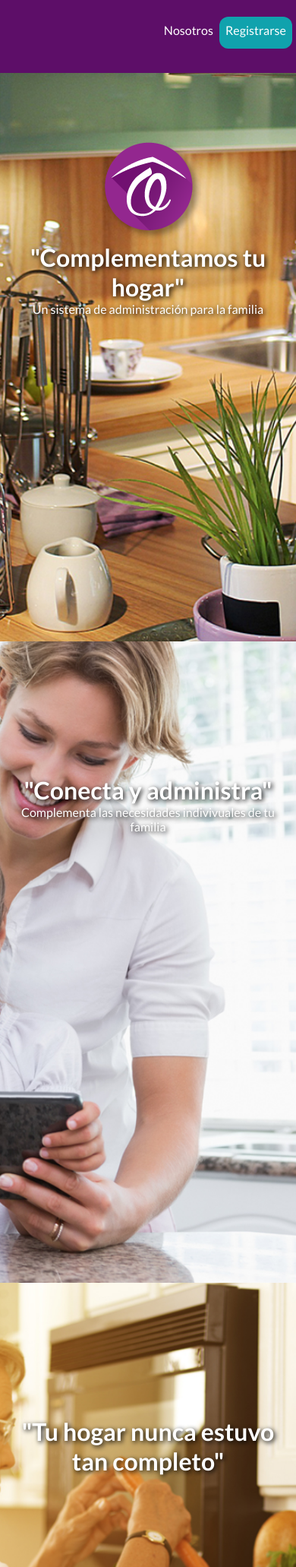
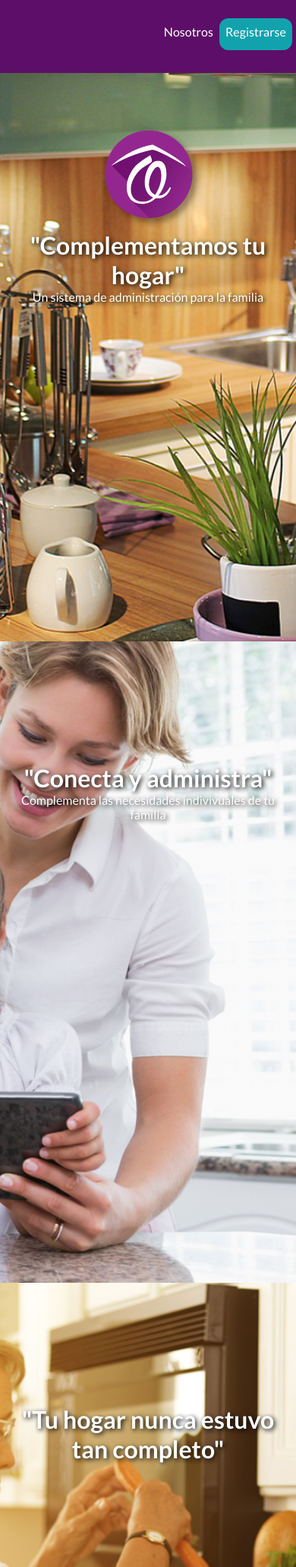
Before and after one commit to EverCedillo/www, a Python web app: template templates/index.html in a window 390 px wide. Shown: the top 2062 px of the page at 76% size. Run offline with Jinja, Linux system fonts and the light colour scheme; the template is opened without the code that fills it, so the values that code supplies are empty; some libraries are stand-ins or nearby versions.

Commit message:
Test Responsive, agregado logo

```diff
--- a/static/css/Main.css
+++ b/static/css/Main.css
@@ -325,7 +325,7 @@ Media Queries*/
 	.slide-text{
 		padding: 5rem 1rem 0;
 		font-size: 1rem;
-		margin-top: 6rem;
+		margin-top: 5rem;
 	}
 	.team-item{
 		display: block;
@@ -353,11 +353,12 @@ Media Queries*/
 	}
 	#Header-menu{
 		margin: 0;
-  		padding-top: 1.4rem;
+  		padding-top: 1.5rem;
 	}
 	.logo-container.visible{
 		margin-left: 1rem;
 		width: 2rem;
+		left: 0.5rem;
 	}
 	.RegBar-btn{
 		margin-top: 1rem;
```
